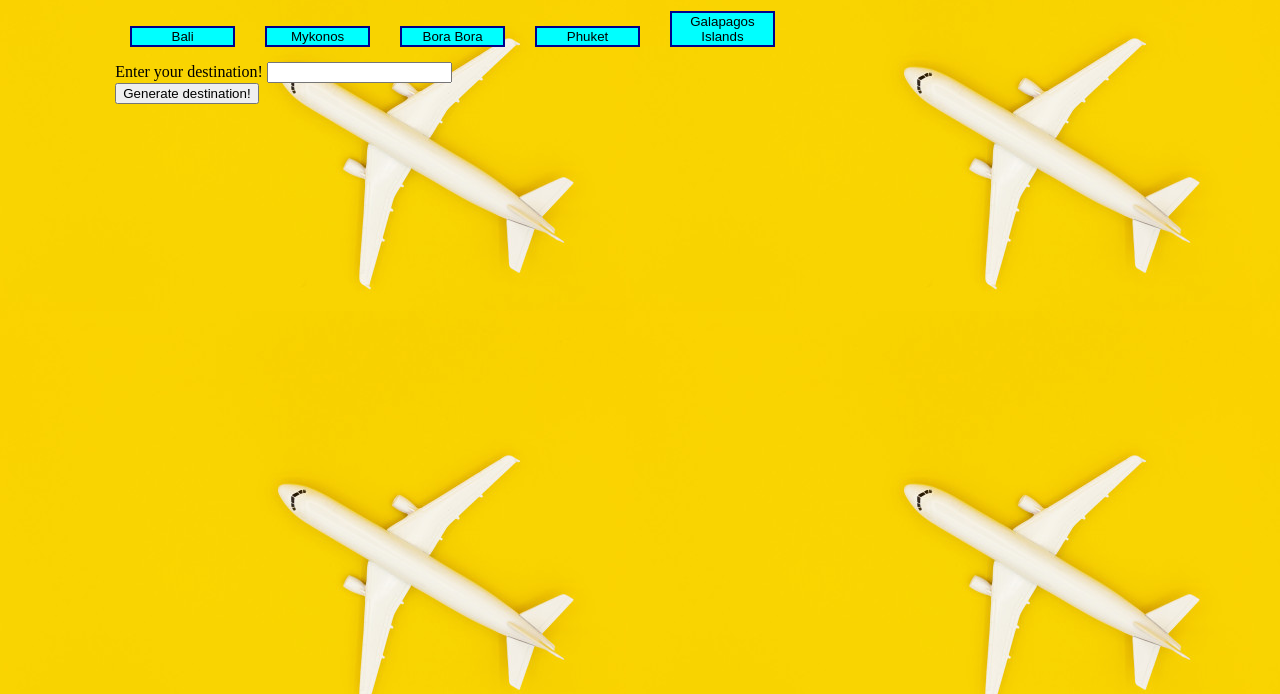
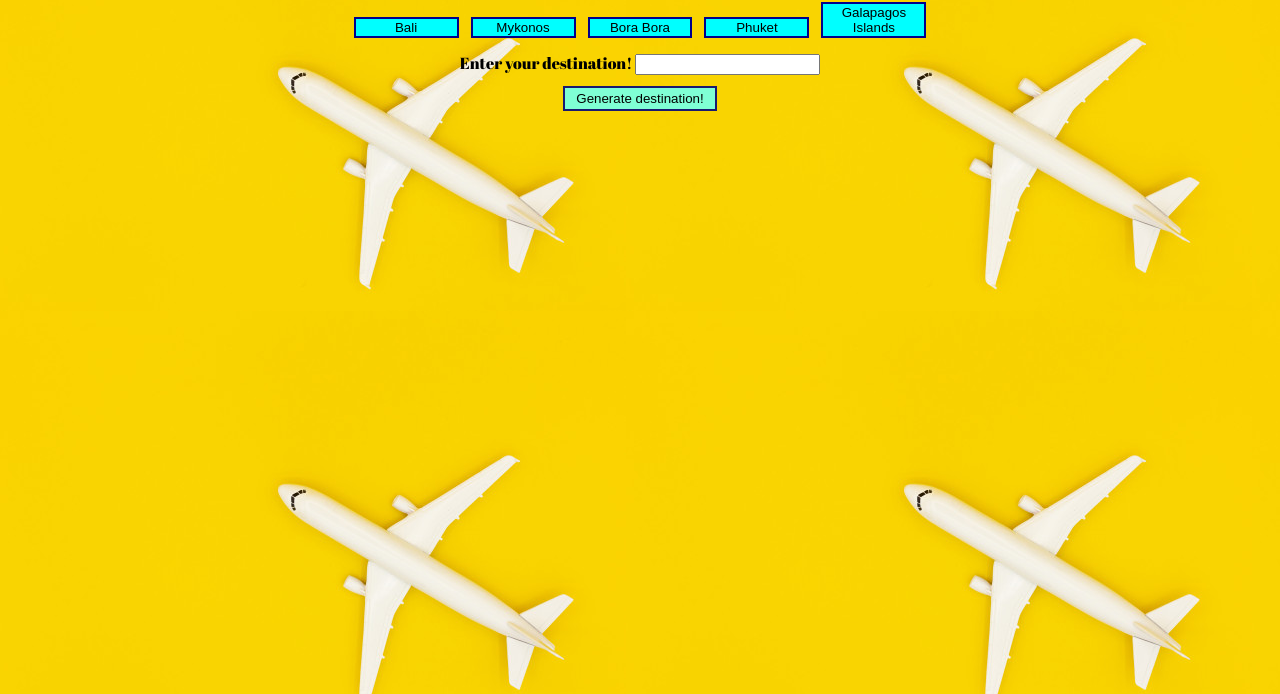
Before and after one commit to jake-m-carlson/GifTastic, a plain HTML site: page index.html in a window 1280 px wide. Shown: the part 106-800 px from the top of the page. Drawn offline with nearby package versions, Linux system fonts and the light colour scheme.

Commit message:
added more css styling

```diff
--- a/assets/css/style.css
+++ b/assets/css/style.css
@@ -1,18 +1,33 @@
 body {
+    font-family: 'Abril Fatface', cursive;
     background: url(../images/airplane.jpg);
+}
+form {
+    padding: 1%;
 }
 #container {
     margin-left: 9%;
     margin-right: 9%;
+    text-align: center;
+}
+#add-destination {
+    padding: 3px;
+    width: 15%;
+    margin: 1%;
+    background-color: aquamarine;
+    border: solid midnightblue 2px;
 }
 .destinations {
     width: 10%;
     background-color: aqua;
     border: solid darkblue 2px;
-    margin: 15px;
+    margin: 6px;
+
 }
 .places {
     width: 28%;
+    padding: 2%;
+
 }
 h1 {
     margin: 2%;
--- a/index.html
+++ b/index.html
@@ -5,6 +5,7 @@
     <title>Travel Inspo Giphy</title>
     <link rel="stylesheet" type="text/css" href="assets/css/reset.css" />
     <link rel="stylesheet" type="text/css" href="assets/css/style.css" />
+    <link href="https://fonts.googleapis.com/css?family=Abril+Fatface&display=swap" rel="stylesheet">
     <script src="https://code.jquery.com/jquery-3.4.1.js"
         integrity="sha256-WpOohJOqMqqyKL9FccASB9O0KwACQJpFTUBLTYOVvVU=" crossorigin="anonymous"></script>
 </head>
```
